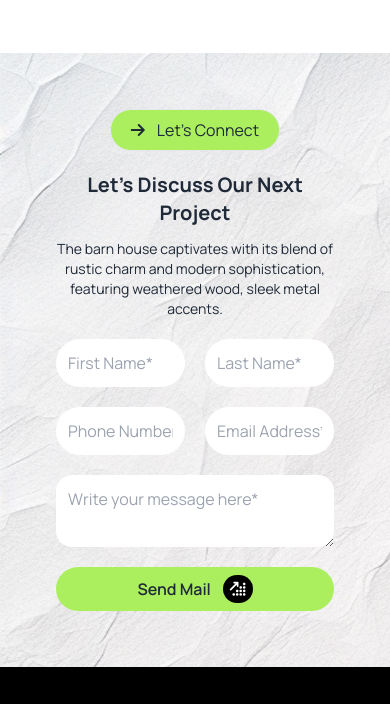
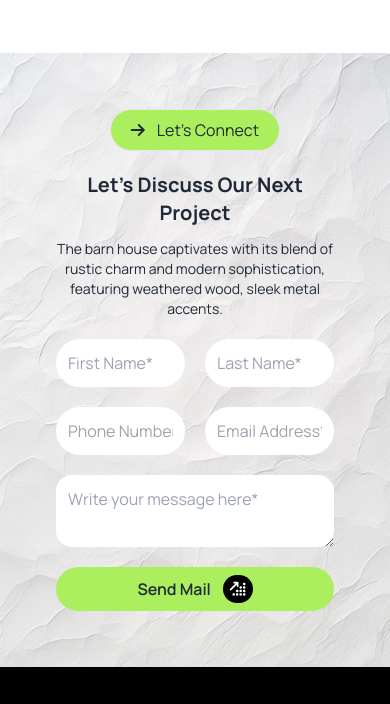
Before and after one commit to ahmedjubaer82/Rinterio, a plain HTML site: page index.html in a window 390 px wide. Shown: the part 3413-4117 px from the top of the page. Drawn offline with nearby package versions, Linux system fonts and the light colour scheme.

Commit message:
few more responsive layout added

```diff
--- a/index.html
+++ b/index.html
@@ -137,7 +137,7 @@
             </div>
         </section>
 
-<!-- Latest Works section        -->
+<!-- Latest Works section  -->
         <section class="px-14 pt-14 mb-14 flex flex-col gap-5">
             <button class="flex gap-3 items-center justify-center border rounded-full py-2 px-5 bg-btnclr text-center mx-auto">
                 <i class="fa-solid fa-arrow-right"></i>
@@ -185,7 +185,7 @@
         </section>
 
 <!-- Connect section -->
-        <section class="px-14 py-14 flex flex-col gap-5"
+        <section class="px-14 py-14 flex flex-col gap-5 bg-cover"
         style="
         background-image: url(./assets/bg.jpg);
         background-repeat: no-repeat;">
```
